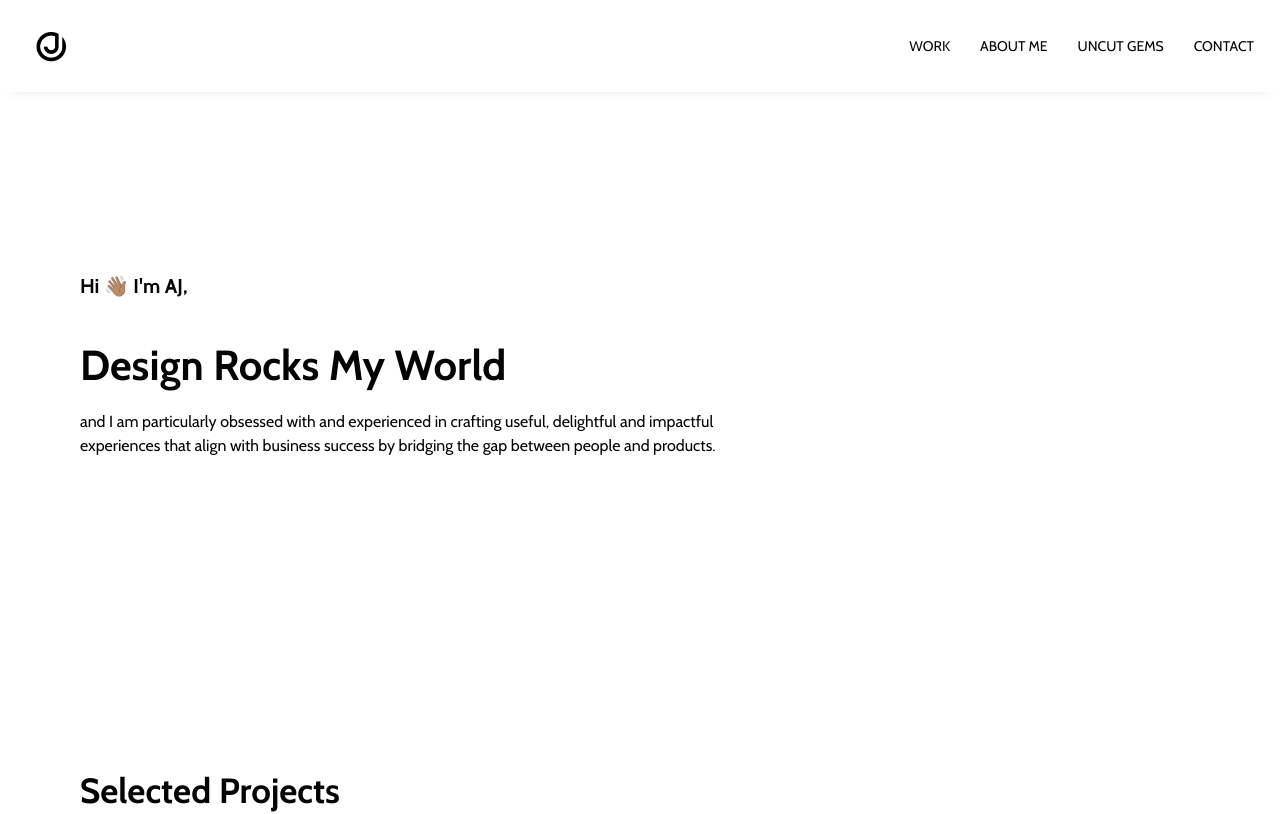
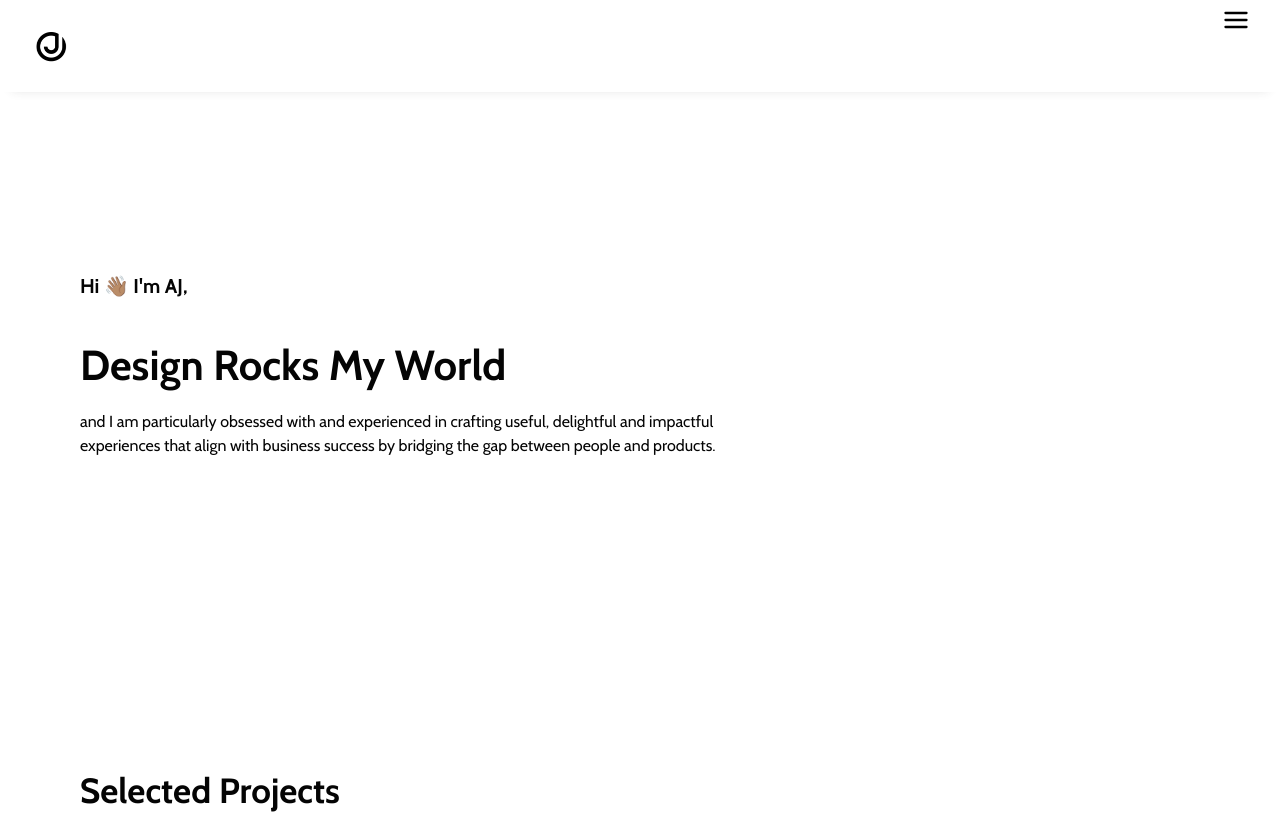
Before and after one commit to Shahidmmed/jerady, a React (Vite) app: page / in a window 1280 px wide. Shown: the top 814 px of the page. Built offline with nearby package versions, Linux system fonts and the light colour scheme.

Commit message:
nav update

```diff
--- a/src/components/Nav/Navbar.jsx
+++ b/src/components/Nav/Navbar.jsx
@@ -8,40 +8,8 @@ const Navbar = () => {
 
   const navigate = useNavigate();
 
-  const showNav = () => {
-    const primaryNav = document.querySelector(".primary-nav");
-    const navToggle = document.querySelector(".toggle-mobile-nav");
-    const visibility = primaryNav.getAttribute("data-visible");
-
-    if (!navToggled) {
-      document.body.classList.add("scroll-lock");
-    } else {
-      document.body.classList.remove("scroll-lock");
-    }
-    setNavToggled(!navToggled);
-
-    if (visibility === "false") {
-      primaryNav.setAttribute("data-visible", "true");
-      navToggle.setAttribute("aria-expanded", "true");
-    } else if (visibility === "true") {
-      primaryNav.setAttribute("data-visible", "false");
-      navToggle.setAttribute("aria-expanded", "false");
-    }
-
-    primaryNav.addEventListener("focusout", () => {
-      console.log("click");
-    });
-  };
-
   const scroll = () => {
     const section = document.querySelector("#contact");
-    section.scrollIntoView({ behavior: "smooth", block: "start" });
-  };
-
-  const scrollProjects = (e) => {
-    const section = document.querySelector("#projects");
-
-    e.preventDefault();
     section.scrollIntoView({ behavior: "smooth", block: "start" });
   };
 
@@ -66,10 +34,16 @@ const Navbar = () => {
             aria-controls="primary-nav"
             aria-expanded="false"
             className="toggle-mobile-nav"
-            onClick={showNav}
-          >
-            <span className="sr-only"></span>
-          </button>
+            data-uk-toggle="target: #offcanvas-flip"
+          ></button>
+
+          <div id="offcanvas-flip" uk-offcanvas="flip: true; overlay: true">
+            <div className="uk-offcanvas-bar">
+              <button
+                className="uk-offcanvas-close"
+                type="button"
+                data-uk-close
+              ></button>
               <ul className="uk-navbar-nav primary-nav" data-visible="false">
                 <li>
                   <Link
@@ -91,11 +65,17 @@ const Navbar = () => {
                   </Link>
                 </li>
                 <li>
-              <Link className="uk-navbar-item menu-btn" to="#" onClick={scroll}>
+                  <Link
+                    className="uk-navbar-item menu-btn"
+                    to="#"
+                    onClick={scroll}
+                  >
                     Contact
                   </Link>
                 </li>
               </ul>
+            </div>
+          </div>
         </div>
       </nav>
     </div>
--- a/src/components/Nav/Navbar.scss
+++ b/src/components/Nav/Navbar.scss
@@ -5,85 +5,34 @@
   .nav-section {
     background-color: #fff;
     padding: 6px;
-    a {
-      color: var(--textShade300) !important;
-      position: relative;
-      font-weight: bold;
-    }
     .logo {
       padding: 0;
       img {
         height: 45px;
       }
     }
-    .menu-btn {
-      font-family: Cabin;
-      color: #040404 !important;
-    }
-    .menu-btn:after {
-      content: "";
-      position: absolute;
-      width: 100%;
-      transform: scaleX(0);
-      height: 2px;
-      bottom: 0;
-      left: 0;
-      transform-origin: bottom right;
-      transition: transform 0.25s ease-out;
-    }
-    .menu-btn.active {
-      content: "";
-      position: absolute;
-      width: 100%;
-      transform: scaleX(0);
-      height: 2px;
-      bottom: 0;
-      left: 0;
-      transform-origin: bottom right;
-      transition: transform 0.25s ease-out;
-    }
-    .menu-btn:hover {
-      transition: transform 0.25s ease-out;
-      transform: scale(1.2);
-    }
-    .menu-btn:hover:after {
-      transform: scaleX(1);
-      transform-origin: bottom left;
-    }
-    .toggle-mobile-nav {
-      display: none;
   }
 }
+.primary-nav {
+  flex-direction: column;
+  color: black;
+  a {
+    color: black !important;
   }
-
-@media screen and (max-width: 35em) {
-  .primary-nav {
-    position: fixed;
-    inset: 0 0 0 30%;
-    z-index: 1000;
-    padding: min(15vh, 10rem) 2em !important;
-    backdrop-filter: blur(2rem) !important;
-    flex-direction: column;
-    transform: translateX(100%) !important;
-    transition: transform 350ms ease-out;
-  }
-  .primary-nav[data-visible="true"] {
-    transform: translateX(0%) !important;
 }
 .toggle-mobile-nav {
   display: block !important;
   background: url(../../assets/icons/menu.svg);
   background-repeat: no-repeat;
   border: 0;
-    position: absolute;
-    z-index: 9999;
   width: 2rem;
   aspect-ratio: 1;
   top: 2rem;
   right: 2rem;
 }
-  .toggle-mobile-nav[aria-expanded="true"] {
-    background: url(../../assets/icons/close.svg);
-    color: white;
+.uk-offcanvas-bar {
+  background-color: #fff !important;
 }
+.uk-close {
+  color: black;
 }
```
Lines whose indentation alone changed are shown as unchanged.
